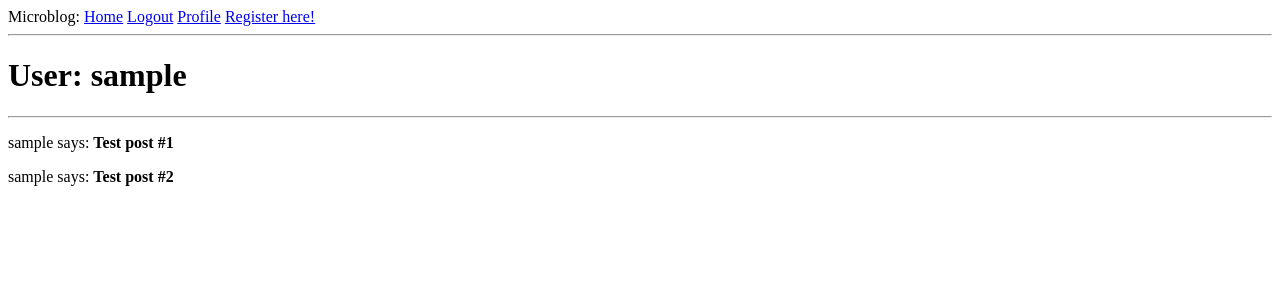
After one commit to sevenmatt7/flask-tutorial, a Flask app: a page that uses app/templates/base.html in a window 1280 px wide. The commit adds this page. Shown: the top 300 px of the page. Run offline with Flask 2, Linux system fonts and the light colour scheme; the visitor is signed in with stand-in values (Sample User, id 1); data comes from the database, SQL or seed files in the repository.

Commit message:
Added profile page function

```diff
--- a/app/routes.py
+++ b/app/routes.py
@@ -56,3 +56,13 @@ def register():
 		flash('Your registration is complete!')
 		return redirect(url_for('login'))
 	return render_template('register.html', title='Register', form=form)
+
+@app.route('/user/<username>')
+@login_required
+def user(username):
+	user = User.query.filter_by(username=username).first_or_404()
+	posts = [
+		{'author': user, 'body': 'Test post #1'},
+		{'author': user, 'body': 'Test post #2'}
+	]
+	return render_template('user.html', user=user, posts=posts)
--- a/app/templates/base.html
+++ b/app/templates/base.html
@@ -15,6 +15,7 @@
 		<a href='{{ url_for("login") }}'>Login</a>
 		{% else %}
 		<a href='{{ url_for("logout") }}'>Logout</a>
+		<a href='{{ url_for("user", username=current_user.username) }}'>Profile</a>
 		{% endif %}
 		<a href='{{ url_for("register") }}'>Register here!</a>
 	</div>
--- /dev/null
+++ b/app/templates/user.html
@@ -0,0 +1,11 @@
+{% extends 'base.html' %}
+
+{% block content %}
+	<h1>User: {{ user.username }}</h1>
+	<hr>
+	{% for post in posts %}
+	<p>
+		{{ post.author.username }} says: <b>{{ post.body }}</b>
+	</p>
+	{% endfor %}
+{% endblock %}
```
